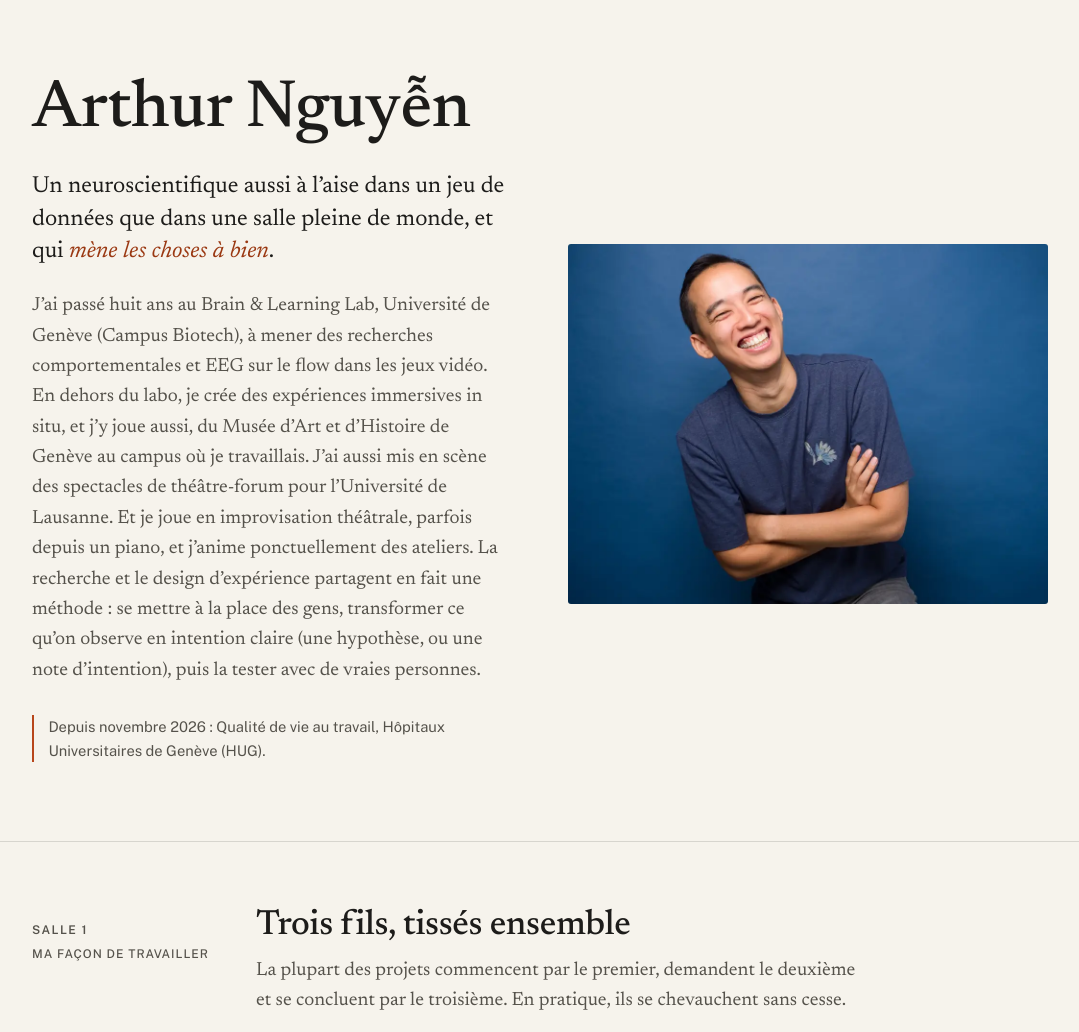
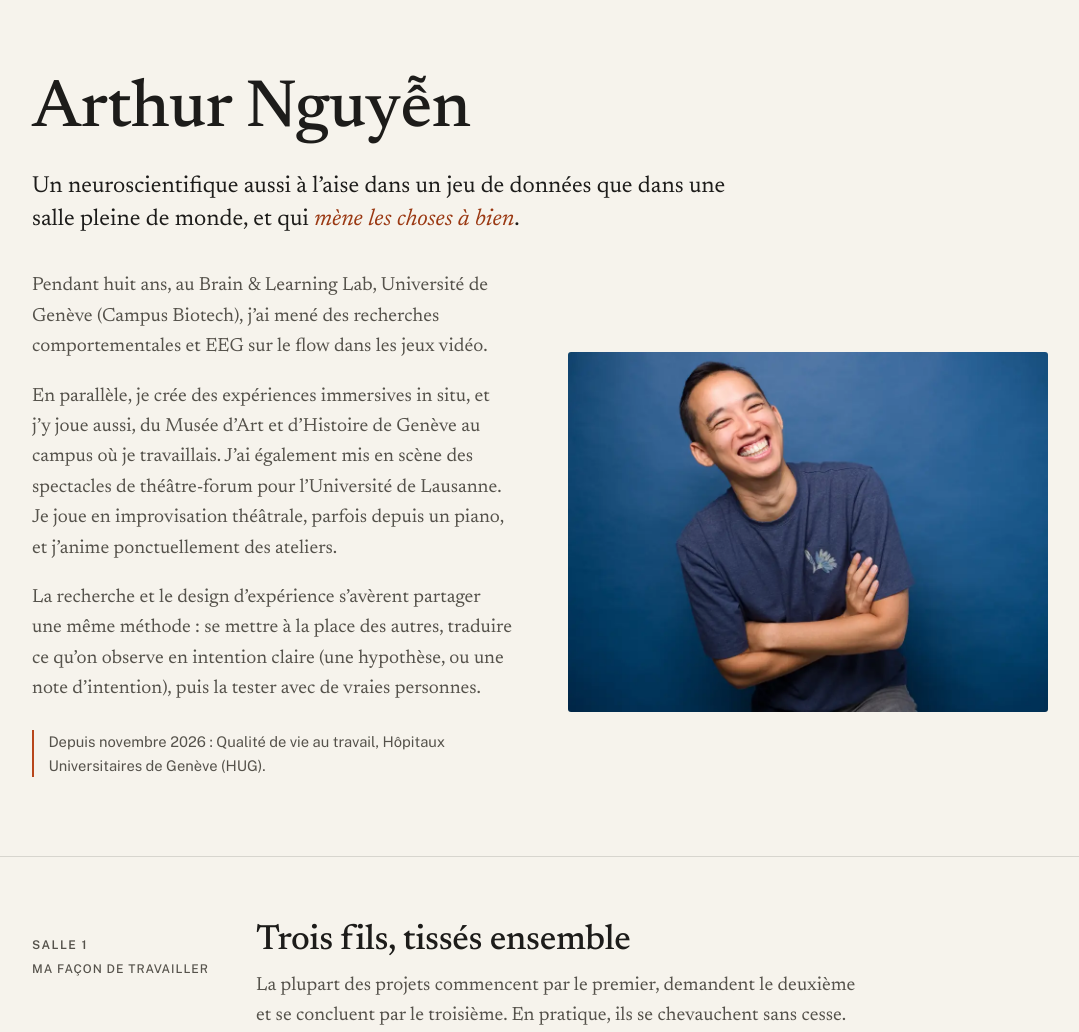
Before and after one commit to ArthurNguyen/ArthurNguyen.github.io, a PHP site: page /fr/ in a window 1280 px wide. Shown: the part 66-1098 px from the top of the page, without its empty margins (100-1179 px from the left). Run offline with PHP 8.4, Linux system fonts and the light colour scheme.

Commit message:
Intro: full-width opening line, three paragraphs beside the photo; FR wording

```diff
--- a/assets/style.css
+++ b/assets/style.css
@@ -368,3 +368,11 @@ nav a.here { color: var(--ink); text-decoration: underline; text-decoration-colo
 .lang { font-family: var(--sans); font-size: 0.8rem; letter-spacing: 0.06em; color: var(--ink-3); text-decoration: none; margin-left: 1.2rem; }
 .lang:hover { color: var(--accent-ink); }
 .pcard .back { margin: 0; display: block; }
+
+/* Hero: name + opening line across the top, then text and photo side by side */
+.hero .hero-head { grid-column: 1 / -1; }
+.hero .hero-head .lede { max-width: 46rem; margin-bottom: 0; }
+.hero .wrap { row-gap: 2.2rem; align-items: center; }
+.hero .hero-text p { max-width: none; }
+.hero .hero-text .now { margin-top: 1.6rem; }
+@media (max-width: 860px) { .hero .wrap { row-gap: 1.6rem; } }
--- a/fr/index.html
+++ b/fr/index.html
@@ -39,10 +39,14 @@
 
   <div class="hero">
     <div class="wrap">
-      <div>
+      <div class="hero-head">
         <h1 class="reveal d1">Arthur Nguyễn</h1>
         <p class="lede reveal d2">Un neuroscientifique aussi à l’aise dans un jeu de données que dans une salle pleine de monde, et qui <em>mène les choses à bien</em>.</p>
-        <p class="reveal d3">J’ai passé huit ans au Brain &amp; Learning Lab, Université de Genève (Campus Biotech), à mener des recherches comportementales et EEG sur le flow dans les jeux vidéo. En dehors du labo, je crée des expériences immersives in situ, et j’y joue aussi, du Musée d’Art et d’Histoire de Genève au campus où je travaillais. J’ai aussi mis en scène des spectacles de théâtre-forum pour l’Université de Lausanne. Et je joue en improvisation théâtrale, parfois depuis un piano, et j’anime ponctuellement des ateliers. La recherche et le design d’expérience partagent en fait une méthode : se mettre à la place des gens, transformer ce qu’on observe en intention claire (une hypothèse, ou une note d’intention), puis la tester avec de vraies personnes.</p>
+      </div>
+      <div class="hero-text">
+        <p class="reveal d3">Pendant huit ans, au Brain &amp; Learning Lab, Université de Genève (Campus Biotech), j’ai mené des recherches comportementales et EEG sur le flow dans les jeux vidéo.</p>
+        <p class="reveal d3">En parallèle, je crée des expériences immersives in situ, et j’y joue aussi, du Musée d’Art et d’Histoire de Genève au campus où je travaillais. J’ai également mis en scène des spectacles de théâtre-forum pour l’Université de Lausanne. Je joue en improvisation théâtrale, parfois depuis un piano, et j’anime ponctuellement des ateliers.</p>
+        <p class="reveal d3">La recherche et le design d’expérience s’avèrent partager une même méthode : se mettre à la place des autres, traduire ce qu’on observe en intention claire (une hypothèse, ou une note d’intention), puis la tester avec de vraies personnes.</p>
         <p class="now reveal d4">Depuis novembre 2026 : Qualité de vie au travail, Hôpitaux Universitaires de Genève (HUG).</p>
       </div>
       <figure class="portrait reveal d5">
```
Also changed, not shown: index.html (+6 -2 lines).
